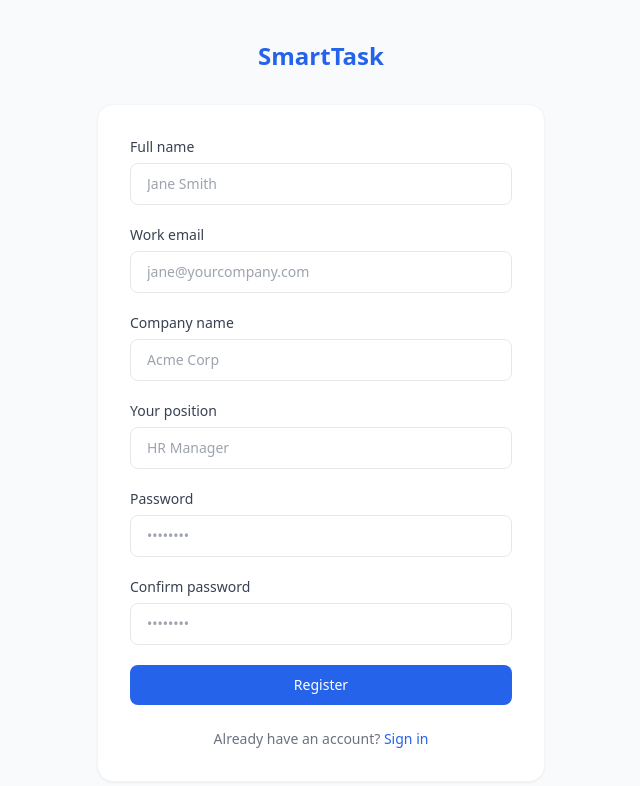
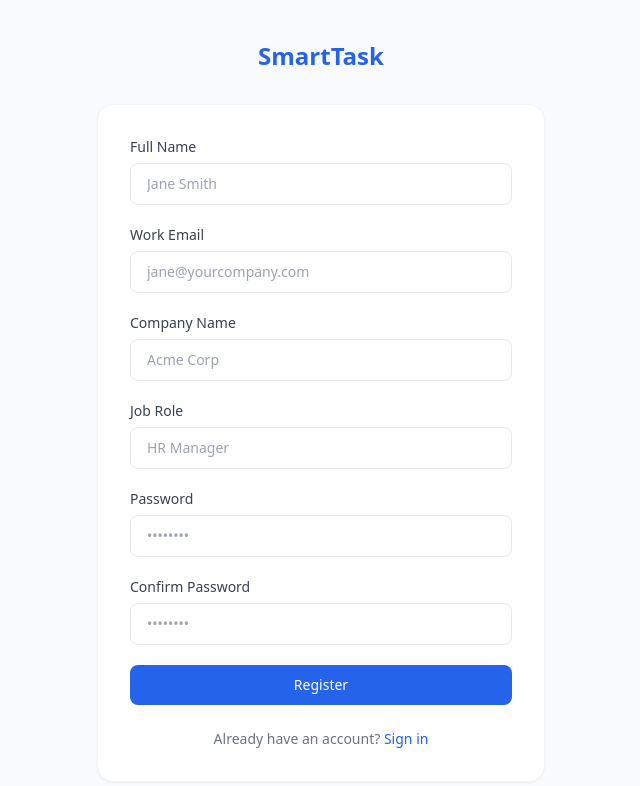
Before and after one commit to Bagelcraft/FYP-26-S2-42P-FYP, a React (Vite) app in the folder client/: page /register in a window 1280 px wide. Shown: the top 786 px of the page, without its empty margins (319-959 px from the left). Built offline with nearby package versions, Linux system fonts and the light colour scheme; no server answers.

Commit message:
Modify the name and form field

```diff
--- a/client/src/pages/Register.jsx
+++ b/client/src/pages/Register.jsx
@@ -89,7 +89,7 @@
 
           <form onSubmit={handleSubmit} className="space-y-5">
             <div>
-              <label className="block text-sm font-medium text-gray-700 mb-1.5">Full name</label>
+              <label className="block text-sm font-medium text-gray-700 mb-1.5">Full Name</label>
               <input
                 type="text"
                 name="full_name"
@@ -102,7 +102,7 @@
             </div>
 
             <div>
-              <label className="block text-sm font-medium text-gray-700 mb-1.5">Work email</label>
+              <label className="block text-sm font-medium text-gray-700 mb-1.5">Work Email</label>
               <input
                 type="email"
                 name="email"
@@ -115,7 +115,7 @@
             </div>
 
             <div>
-              <label className="block text-sm font-medium text-gray-700 mb-1.5">Company name</label>
+              <label className="block text-sm font-medium text-gray-700 mb-1.5">Company Name</label>
               <input
                 type="text"
                 name="company_name"
@@ -128,7 +128,7 @@
             </div>
 
             <div>
-              <label className="block text-sm font-medium text-gray-700 mb-1.5">Your position</label>
+              <label className="block text-sm font-medium text-gray-700 mb-1.5">Job Role</label>
               <input
                 type="text"
                 name="position"
@@ -153,7 +153,7 @@
             </div>
 
             <div>
-              <label className="block text-sm font-medium text-gray-700 mb-1.5">Confirm password</label>
+              <label className="block text-sm font-medium text-gray-700 mb-1.5">Confirm Password</label>
               <input
                 type="password"
                 name="confirm_password"
```
